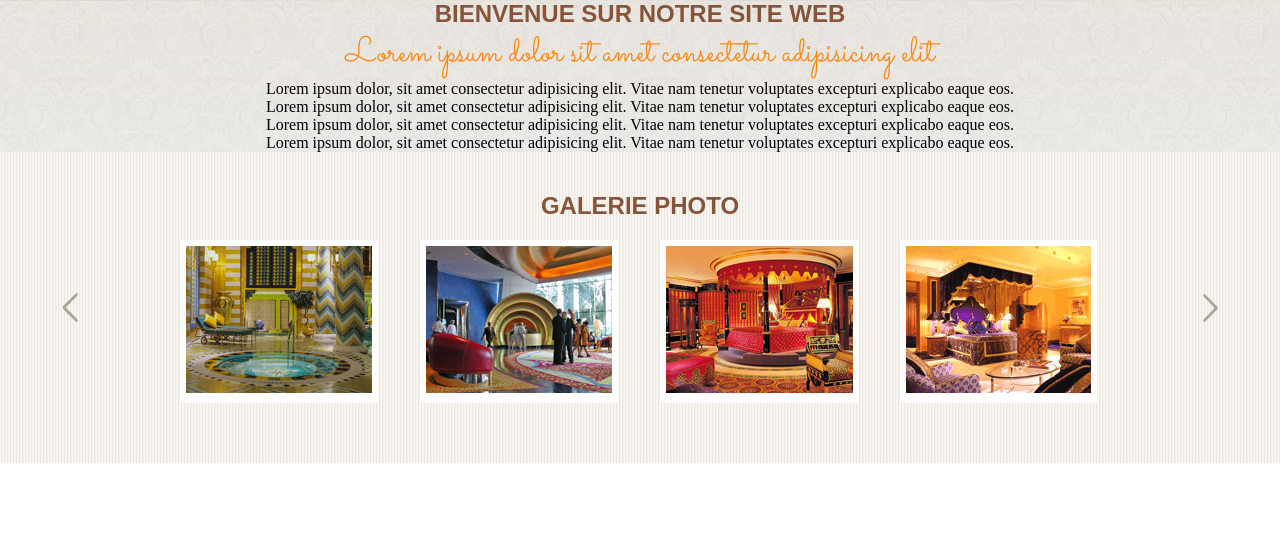
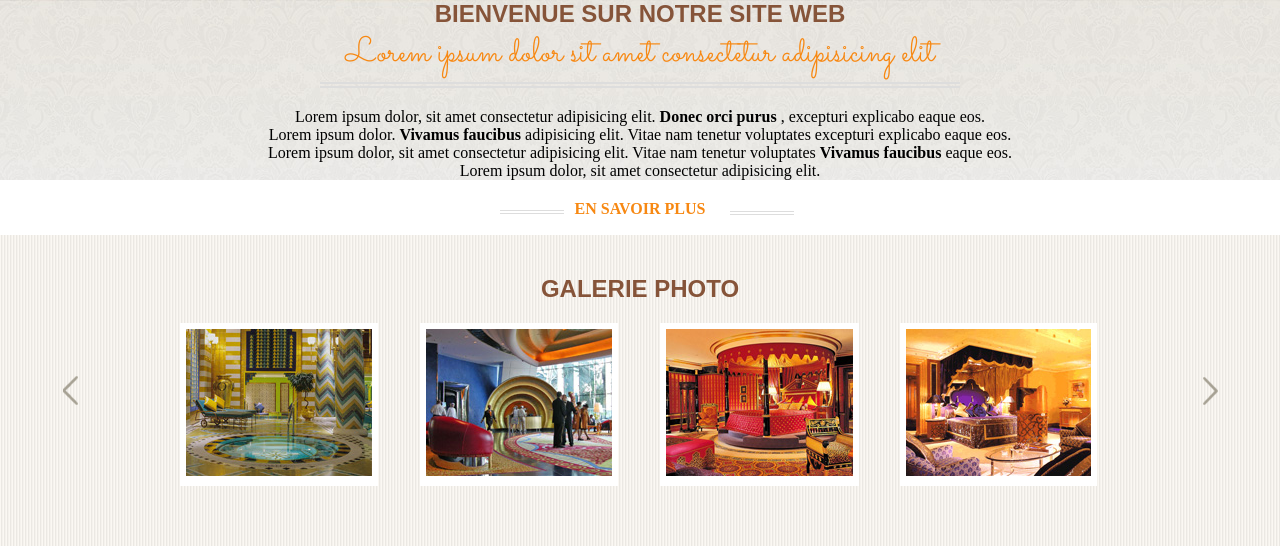
Before and after one commit to Rmili-Eya/Luxery-, a plain HTML site: page index.html in a window 1280 px wide. Drawn offline with Linux system fonts and the light colour scheme.

Commit message:
Modifications

```diff
--- a/index.html
+++ b/index.html
@@ -8,12 +8,43 @@
   <body>
     <div class="header-section">
   <h2>BIENVENUE SUR NOTRE SITE WEB </h2>
-  <div class="paragraphe">
+
    <span>Lorem ipsum dolor sit amet consectetur adipisicing elit</span>
+<hr>
+<hr>
+<div class="paragraphe">
 
-    <p> Lorem ipsum dolor, sit amet consectetur adipisicing elit. Vitae nam tenetur voluptates excepturi explicabo eaque eos. <pre></pre>
-      Lorem ipsum dolor, sit amet consectetur adipisicing elit. Vitae nam tenetur voluptates excepturi explicabo eaque eos. <pre></pre>Lorem ipsum dolor, sit amet consectetur adipisicing elit. Vitae nam tenetur voluptates excepturi explicabo eaque eos.<pre></pre>Lorem ipsum dolor, sit amet consectetur adipisicing elit. Vitae nam tenetur voluptates excepturi explicabo eaque eos.</p>
+    <p> Lorem ipsum dolor, sit amet consectetur adipisicing elit. <b>Donec orci purus</b> , excepturi explicabo eaque eos. <pre></pre>
+      Lorem ipsum dolor. <b>Vivamus faucibus</b>  adipisicing elit. Vitae nam tenetur voluptates excepturi explicabo eaque eos.
+      <pre></pre>Lorem ipsum dolor, sit amet consectetur adipisicing elit. Vitae nam tenetur voluptates <b>Vivamus faucibus</b>
+      eaque eos.
+      <pre></pre>Lorem ipsum dolor, sit amet consectetur adipisicing elit.</p>
+</div>
     </div>
+<div class="about-section">
+  <div class="title">
+    <h4>EN SAVOIR PLUS</h4>
+    <div class="hr-left">
+      <div id="about-l"></div>
+    <div id="about-l"></div>
+    </div>
+    <div class="hr-right">
+      <div id="about-r"></div>
+      <div id="about-r"></div>
+    </div>
+  </div>
+
+
+
+  <div class="cards">
+    <div class="card1">
+      <div class="title">
+
+      </div>
+    </div>
+  </div>
+
+</div>
     <div class="Galeries">
       <div class="inner">
         <h2>GALERIE PHOTO</h2>
--- a/style.css
+++ b/style.css
@@ -1,4 +1,5 @@
 @import url("https://fonts.googleapis.com/css2?family=Sacramento&display=swap");
+@import url("https://fonts.googleapis.com/css2?family=Open+Sans+Condensed:wght@300&family=Roboto:wght@100&display=swap");
 * {
   margin: 0;
   padding: 0;
@@ -6,21 +7,57 @@
 /*************Header Section**********/
 .header-section {
   background: url(./Assets/bg-content.jpg);
+  text-align: center !important;
+}
+hr {
+  border: none;
+  height: 2px;
+  background: #dddddd;
+  width: 50%;
+  margin: auto;
+  margin-top: 2px;
 }
 .paragraphe {
-  text-align: center !important;
+  margin: 20px;
 }
-.paragraphe span {
+span {
   font-family: "Sacramento", cursive;
   color: #f78812;
   font-size: 35px;
   font-weight: 500;
 }
 .paragraphe p pre {
-  font-family: "montserrat", sans-serif;
-  font-size: 10px;
+  font-family: "Open Sans Condensed", sans-serif;
   text-align: center !important;
-  color: black;
+}
+/*************About-Section***********/
+h4 {
+  text-align: center;
+  color: #f78812;
+  font-weight: bold;
+}
+#about-l {
+  height: 1px;
+  width: 5%;
+  background-color: #dddddd;
+  margin-top: 2px;
+  margin-left: 500px;
+}
+.hr-left {
+  margin-top: -10px;
+}
+.hr-right #about-r {
+  height: 1px;
+  width: 5%;
+  background-color: #dddddd;
+  margin-top: 2px;
+  margin-left: 730px;
+}
+.hr-right {
+  margin-top: -5px;
+}
+.title {
+  margin-bottom: 20px;
 }
 /*************Galerie Section ********/
 h2 {
@@ -133,15 +170,36 @@ h2 {
 
 /*******************Media Query *************/
 @media screen and (max-width: 960px) {
+  .row {
+    display: flex;
+    align-items: center;
+    flex: 100%;
+    max-width: 100%;
+  }
   .col {
     flex: 50%;
     max-width: 80%;
   }
+  .next-arrow {
+    display: none;
+  }
+  .prev-arrow {
+    display: none;
+  }
 }
 
 @media screen and (max-width: 600px) {
-  .col {
+  .row {
+    display: flex;
+    align-items: center;
     flex: 100%;
     max-width: 100%;
   }
+
+  .next-arrow {
+    display: none;
+  }
+  .prev-arrow {
+    display: none;
+  }
 }
```
